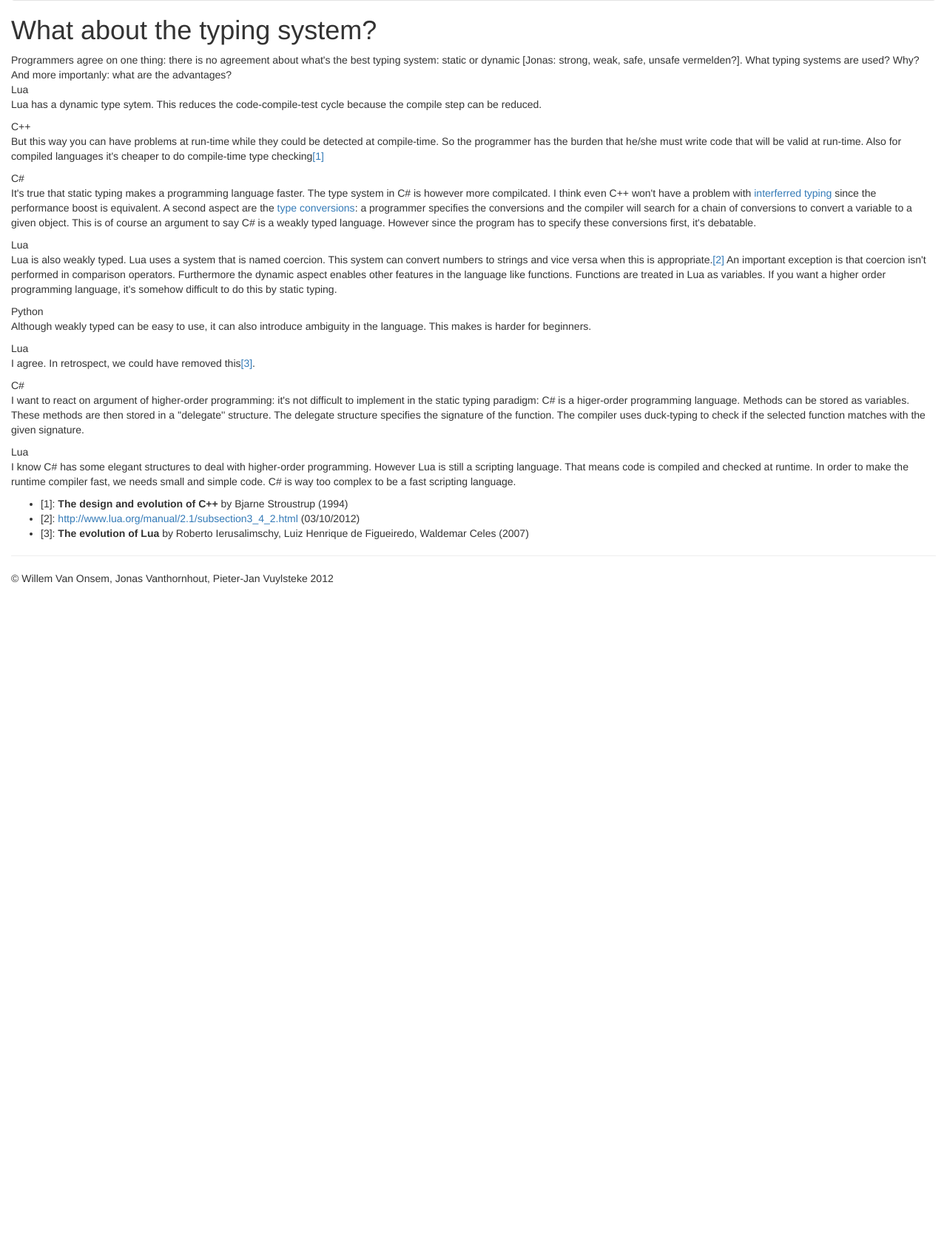
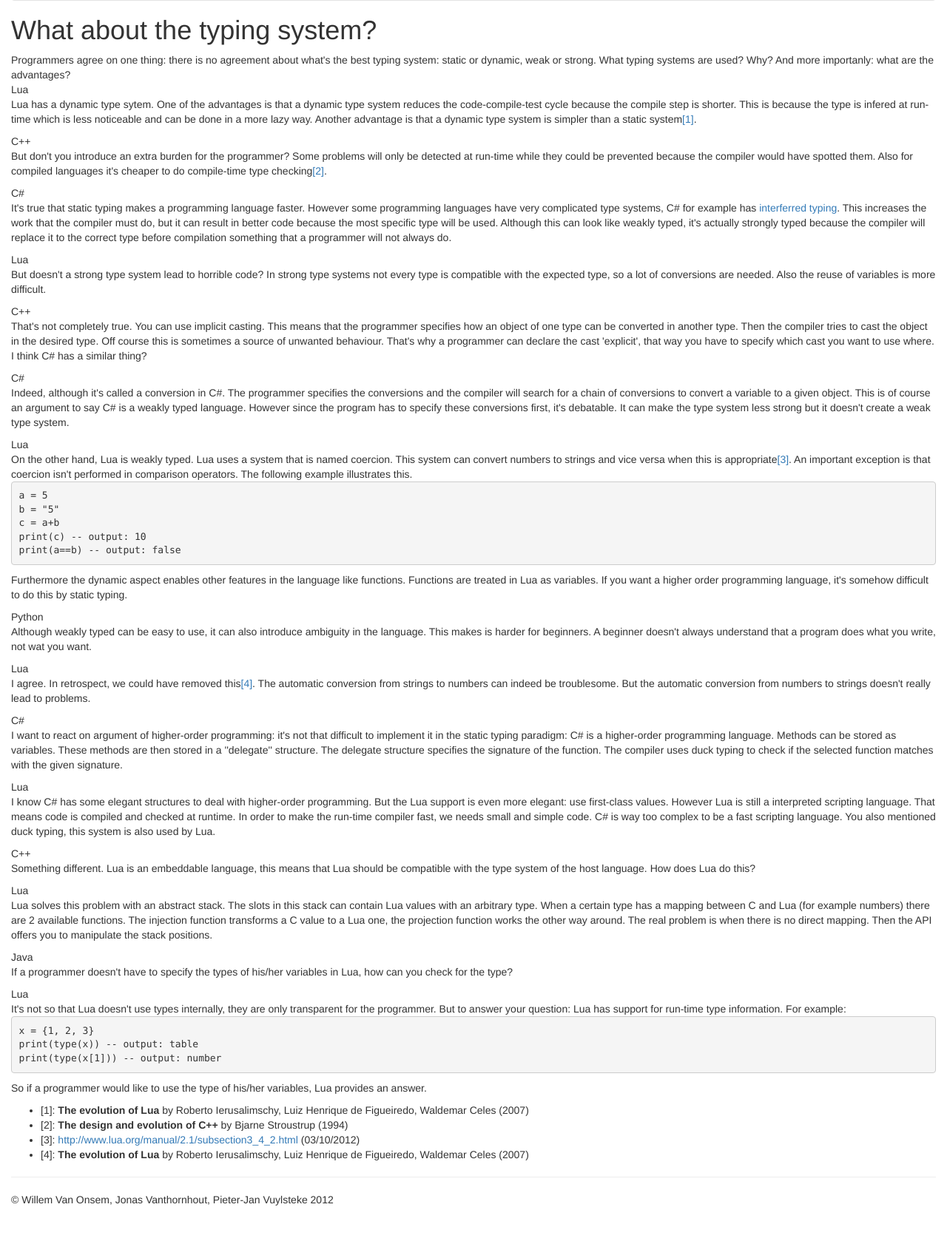
Before and after one commit to KommuSoft/CplKul2012, a PHP site: page /typing.php in a window 1280 px wide. Shown: the part 459-2141 px from the top of the page at 74% size. Before the commit the page ends 1249 px from the top, so only its background shows below. Run offline with PHP 8.4, Linux system fonts and the light colour scheme; some libraries are stand-ins or nearby versions.

Commit message:
Het stukje over typing uitgeschreven. Een lijst van todo'tjes voor de website gemaakt (bedoeling is dat ik ze dit weekend zal oplossen en de mate dat ze een nuttige bijdrage leveren en tof zijn :p)
git-svn-id: file:///home/kommusoft/tmpgit/svncpl@46 3f48092c-57cf-4b77-94f4-3dec9eb1df5f

```diff
--- a/Website/cpl/questions/typing.php
+++ b/Website/cpl/questions/typing.php
@@ -14,29 +14,61 @@ class Typing extends Question {
 	}
 
 	public function introduction(){
-		return "Programmers agree on one thing: there is no agreement about what's the best typing system: static or dynamic [Jonas: strong, weak, safe, unsafe vermelden?]. What typing systems are used? Why? And more importanly: what are the advantages?";
+		return "Programmers agree on one thing: there is no agreement about what's the best typing system: static or dynamic, weak or strong. What typing systems are used? Why? And more importanly: what are the advantages?";
 	}
 
 	public function answers(){
-		$pop_it = $this->popover("interferred typing","Interferred typing","Interferred typing is a language concept in C# where a programmer uses the keyword 'var' to denote the declaration of a variable. Instead of letting the programmer specify the type of the variable, the compiler will determine the type by intereference.");
-		$pop_tc = $this->popover("type conversions","Type Conversions","Type conversions are a language concepts in C# where a programmer can specify how an object of one type can be converted into another type. These conversions can be implicit. If they are implicit the programmer doesn't have to specify the object should convert itself.");
-		$lua = parent::luaSays("Lua has a dynamic type sytem. This reduces the code-compile-test cycle because the compile step can be reduced.");
+		$pop_it = $this->popover("interferred typing","Interferred typing","This is a language concept in C# where a programmer uses the keyword 'var' to denote the type declaration of a variable. Instead of letting the programmer specify the type of the variable, the compiler will determine the type by intereference. For C++ programmers: it's similar like 'auto'.");
 
-		$cpp = parent::cppSays("But this way you can have problems at run-time while they could be detected at compile-time. So the programmer has the burden that he/she must write code that will be valid at run-time. Also for compiled languages it's cheaper to do compile-time type checking" . parent::bib()->cite(2));
+		$codeCoercion = 'a = 5
+b = "5"
+c = a+b
+print(c) -- output: 10
+print(a==b) -- output: false';
 
-		$cSharp = parent::cSharpSays("It's true that static typing makes a programming language faster. The type system in C# is however more compilcated. I think even C++ won't have a problem with ".$pop_it." since the performance boost is equivalent. A second aspect are the ".$pop_tc.": a programmer specifies the conversions and the compiler will search for a chain of conversions to convert a variable to a given object. This is of course an argument to say C# is a weakly typed language. However since the program has to specify these conversions first, it's debatable.");
+		$codeRTTI = "x = {1, 2, 3}
+print(type(x)) -- output: table
+print(type(x[1])) -- output: number";
 
-		$lua2 = parent::luaSays("Lua is also weakly typed. Lua uses a system that is named coercion. This system can convert numbers to strings and vice versa when this is appropriate." . parent::bib()->cite(4) . " An important exception is that coercion isn't performed in comparison operators. Furthermore the dynamic aspect enables other features in the language like functions. Functions are treated in Lua as variables. If you want a higher order programming language, it's somehow difficult to do this by static typing.");
+		//--------------------------
+		//Static: type that is inferred at compile-time
+		//Dynamic: type that is inferred at run-time
+		//Weak: automatic conversion
+		//Strong: no automatic conversion
+		//Weaker: int -> string but not string -> int
+		//Duck: [uitleg] + most of the duck type definitions use duck typing in a dynamic environment. We eliminate this constraint because some constructs that use types are run at compile time.
 
-		$python = parent::pythonSays("Although weakly typed can be easy to use, it can also introduce ambiguity in the language. This makes is harder for beginners.");
+		$lua0 = parent::luaSays("Lua has a dynamic type sytem. One of the advantages is that a dynamic type system reduces the code-compile-test cycle because the compile step is shorter. This is because the type is infered at run-time which is less noticeable and can be done in a more lazy way. Another advantage is that a dynamic type system is simpler than a static system" . parent::bib()->cite(0) . ".");
 
-		$lua3 = parent::luaSays("I agree. In retrospect, we could have removed this" . parent::bib()->cite(0) . ".");
+		$cpp0 = parent::cppSays("But don't you introduce an extra burden for the programmer? Some problems will only be detected at run-time while they could be prevented because the compiler would have spotted them. Also for compiled languages it's cheaper to do compile-time type checking" . parent::bib()->cite(2) . ".");
 
-		$cSharp2 = parent::cSharpSays("I want to react on argument of higher-order programming: it's not difficult to implement in the static typing paradigm: C# is a higer-order programming language. Methods can be stored as variables. These methods are then stored in a ''delegate'' structure. The delegate structure specifies the signature of the function. The compiler uses duck-typing to check if the selected function matches with the given signature.");
+		$cSharp0 = parent::cSharpSays("It's true that static typing makes a programming language faster. However some programming languages have very complicated type systems, C# for example has " . $pop_it . ". This increases the work that the compiler must do, but it can result in better code because the most specific type will be used. Although this can look like weakly typed, it's actually strongly typed because the compiler will replace it to the correct type before compilation something that a programmer will not always do.");
 
-		$lua4 = parent::luaSays("I know C# has some elegant structures to deal with higher-order programming. However Lua is still a scripting language. That means code is compiled and checked at runtime. In order to make the runtime compiler fast, we needs small and simple code. C# is way too complex to be a fast scripting language.");
+		$lua1 = parent::luaSays("But doesn't a strong type system lead to horrible code? In strong type systems not every type is compatible with the expected type, so a lot of conversions are needed. Also the reuse of variables is more difficult.");
 
-		return $lua.$cpp.$cSharp.$lua2.$python.$lua3.$cSharp2.$lua4;
+		$cpp1 = parent::cppSays("That's not completely true. You can use implicit casting. This means that the programmer specifies how an object of one type can be converted in another type. Then the compiler tries to cast the object in the desired type. Off course this is sometimes a source of unwanted behaviour. That's why a programmer can declare the cast 'explicit', that way you have to specify which cast you want to use where. I think C# has a similar thing?");
+
+		$cSharp1 = parent::cSharpSays("Indeed, although it's called a conversion in C#. The programmer specifies the conversions and the compiler will search for a chain of conversions to convert a variable to a given object. This is of course an argument to say C# is a weakly typed language. However since the program has to specify these conversions first, it's debatable. It can make the type system less strong but it doesn't create a weak type system.");
+
+		$lua2 = parent::luaSays("On the other hand, Lua is weakly typed. Lua uses a system that is named coercion. This system can convert numbers to strings and vice versa when this is appropriate" . parent::bib()->cite(4) . ". An important exception is that coercion isn't performed in comparison operators. The following example illustrates this." . parent::codeInline($codeCoercion, "lua") . "Furthermore the dynamic aspect enables other features in the language like functions. Functions are treated in Lua as variables. If you want a higher order programming language, it's somehow difficult to do this by static typing.");
+
+		$python0 = parent::pythonSays("Although weakly typed can be easy to use, it can also introduce ambiguity in the language. This makes is harder for beginners. A beginner doesn't always understand that a program does what you write, not wat you want.");
+
+		$lua3 = parent::luaSays("I agree. In retrospect, we could have removed this" . parent::bib()->cite(0) . ". The automatic conversion from strings to numbers can indeed be troublesome. But the automatic conversion from numbers to strings doesn't really lead to problems.");
+
+		$cSharp2 = parent::cSharpSays("I want to react on argument of higher-order programming: it's not that difficult to implement it in the static typing paradigm: C# is a higher-order programming language. Methods can be stored as variables. These methods are then stored in a ''delegate'' structure. The delegate structure specifies the signature of the function. The compiler uses duck typing to check if the selected function matches with the given signature.");
+
+		$lua4 = parent::luaSays("I know C# has some elegant structures to deal with higher-order programming. But the Lua support is even more elegant: use first-class values. However Lua is still a interpreted scripting language. That means code is compiled and checked at runtime. In order to make the run-time compiler fast, we needs small and simple code. C# is way too complex to be a fast scripting language. You also mentioned duck typing, this system is also used by Lua.");
+
+		$cpp2 = parent::cppSays("Something different. Lua is an embeddable language, this means that Lua should be compatible with the type system of the host language. How does Lua do this?");
+
+		$lua5 = parent::luaSays("Lua solves this problem with an abstract stack. The slots in this stack can contain Lua values with an arbitrary type. When a certain type has a mapping between C and Lua (for example numbers) there are 2 available functions. The injection function transforms a C value to a Lua one, the projection function works the other way around. The real problem is when there is no direct mapping. Then the API offers you to manipulate the stack positions.");
+
+		$java0 = parent::javaSays("If a programmer doesn't have to specify the types of his/her variables in Lua, how can you check for the type?");
+
+		$lua6 = parent::luaSays("It's not so that Lua doesn't use types internally, they are only transparent for the programmer. But to answer your question: Lua has support for run-time type information. For example:" . parent::codeInline($codeRTTI, "lua") . "So if a programmer would like to use the type of his/her variables, Lua provides an answer.");
+
+		return $lua0.$cpp0.$cSharp0.$lua1.$cpp1.$cSharp1.$lua2.$python0.$lua3.$cSharp2.$lua4.$cpp2.$lua5.$java0.$lua6;
 	}
 
 	public function link(){
```
Also changed, not shown: 1 other file.
